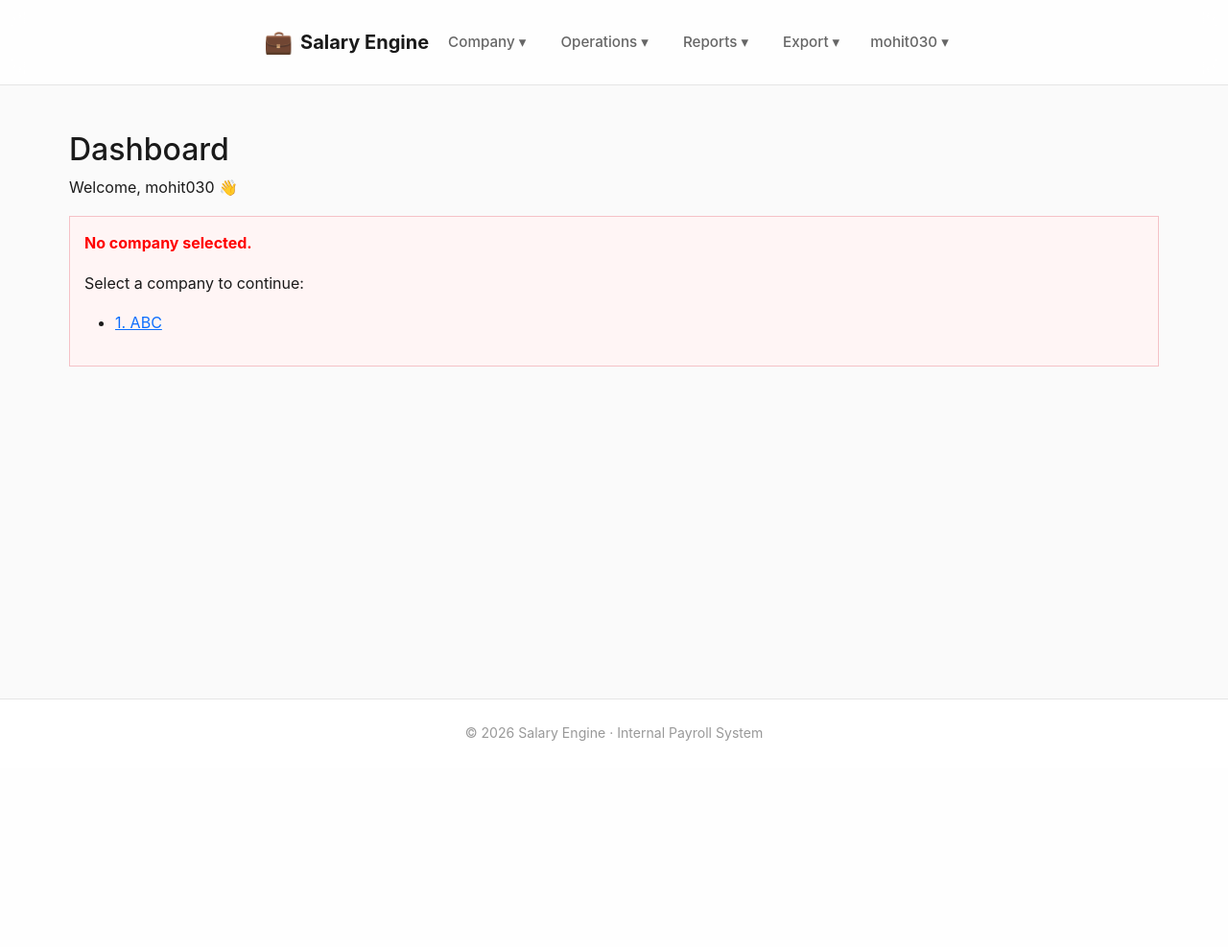
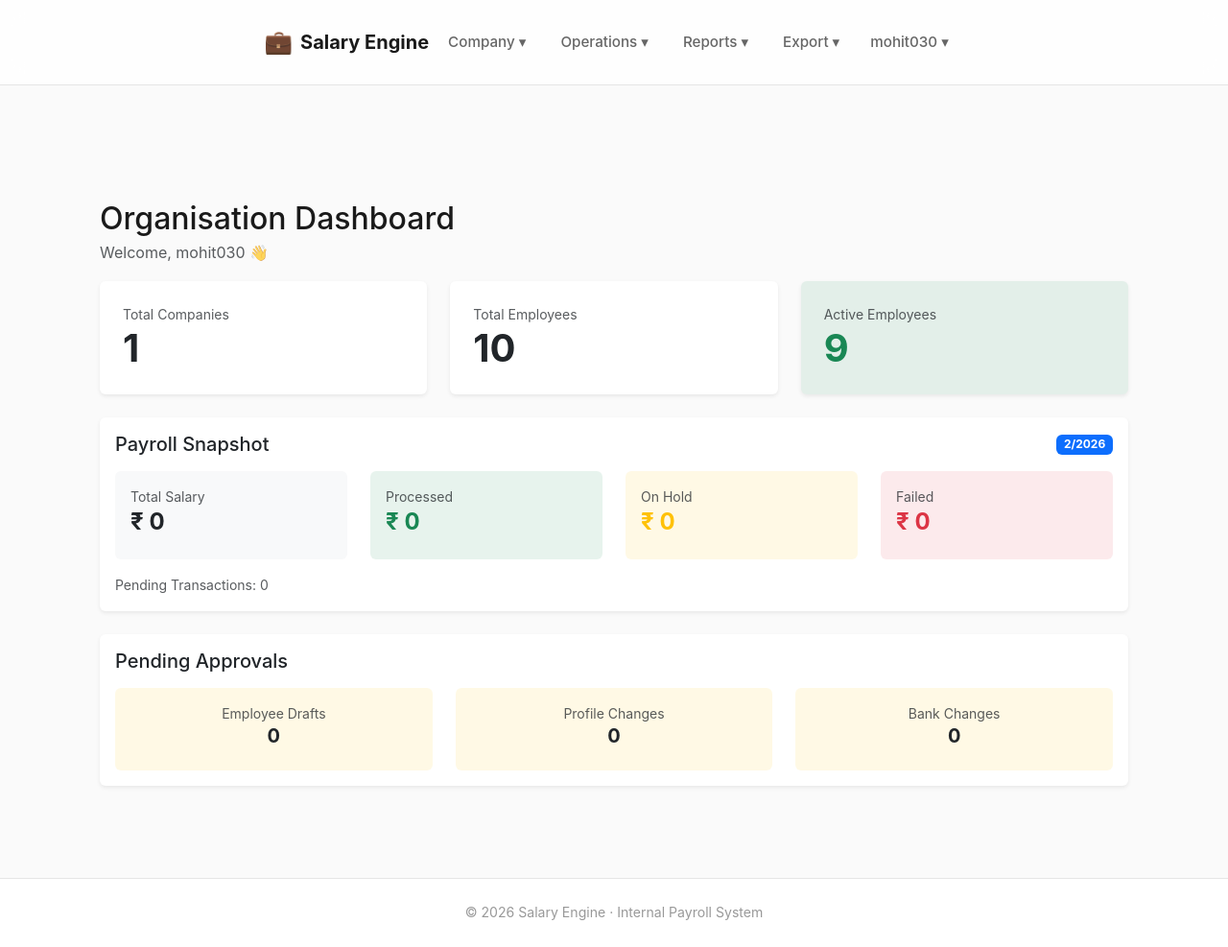
Before and after one commit to arush420/salary-bank-engine, a Django app: page /dashboard/ in a window 1280 px wide. Shown: the whole page at 96% size. Before the commit the page ends 772 px from the top, so only its background shows below. Run offline with Django 5.2, Linux system fonts and the light colour scheme; a user stored in the database is signed in; data comes from the database, SQL or seed files in the repository; both versions use the stored data as it was after the commit.

Commit message:
Dashboard view updated with short summaries

```diff
--- a/dashboard/views.py
+++ b/dashboard/views.py
@@ -7,6 +7,7 @@ from django.db import models
 from django.db.models import Sum
 from django.shortcuts import get_object_or_404, redirect, render
 
+from companies.models import Company
 from employees.models import (
     Employee,
     EmployeeDraft,
@@ -27,24 +28,66 @@ from .utils import can_reverse_batch
 # -------------------------------------------------
 @login_required
 def home(request):
-    context = {
-        "active_employees": Employee.objects.filter(
-            exit_date__isnull=True
-        ).count()
+    from datetime import date
+    from django.db.models import Sum
+
+    today = date.today()
+    current_month = today.month
+    current_year = today.year
+
+    # =========================================
+    # ORGANISATION LEVEL DATA
+    # =========================================
+
+    organisation = request.user.organisation_user.organisation
+
+    companies = Company.objects.filter(organisation=organisation)
+    employees = Employee.objects.filter(company__organisation=organisation)
+
+    total_companies = companies.count()
+    total_employees = employees.count()
+    active_employees = employees.filter(exit_date__isnull=True).count()
+
+    # =========================================
+    # CURRENT MONTH PAYROLL SUMMARY
+    # =========================================
+
+    batches = SalaryBatch.objects.filter(
+        company__organisation=organisation,
+        month=current_month,
+        year=current_year
+    )
+
+    transactions = SalaryTransaction.objects.filter(batch__in=batches)
+
+    payroll_summary = {
+        "total": transactions.aggregate(total=Sum("salary_amount"))["total"] or 0,
+        "processed": transactions.filter(status="PROCESSED").aggregate(
+            total=Sum("salary_amount")
+        )["total"] or 0,
+        "pending": transactions.filter(status="PENDING").count(),
+        "hold": transactions.filter(status="HOLD").aggregate(
+            total=Sum("salary_amount")
+        )["total"] or 0,
+        "failed": transactions.filter(status="FAILED").aggregate(
+            total=Sum("salary_amount")
+        )["total"] or 0,
     }
 
-    # Show approvals only to staff (for now)
+    context = {
+        "total_companies": total_companies,
+        "total_employees": total_employees,
+        "active_employees": active_employees,
+        "payroll_summary": payroll_summary,
+        "month": current_month,
+        "year": current_year,
+    }
+
     if request.user.is_staff:
         context.update({
-            "pending_employee_drafts": EmployeeDraft.objects.filter(
-                status="PENDING"
-            ).count(),
-            "pending_profile_changes": EmployeeChangeRequest.objects.filter(
-                status="PENDING"
-            ).count(),
-            "pending_bank_changes": BankChangeRequest.objects.filter(
-                status="PENDING"
-            ).count(),
+            "pending_employee_drafts": EmployeeDraft.objects.filter(status="PENDING").count(),
+            "pending_profile_changes": EmployeeChangeRequest.objects.filter(status="PENDING").count(),
+            "pending_bank_changes": BankChangeRequest.objects.filter(status="PENDING").count(),
         })
 
     return render(request, "dashboard/home.html", context)
--- a/templates/dashboard/home.html
+++ b/templates/dashboard/home.html
@@ -1,50 +1,153 @@
 {% extends "base.html" %}
+{% block content %}
+<div class="container mt-4">
 
-{% block content %}
-<h2>Dashboard</h2>
+    <h2 class="mb-1">Organisation Dashboard</h2>
+    <p class="text-muted">Welcome, {{ request.user.username }} 👋</p>
 
-<p>Welcome, {{ request.user.username }} 👋</p>
+    <!-- ===================================== -->
+    <!-- ORGANISATION STATS -->
+    <!-- ===================================== -->
 
-{# Check if a company IS selected #}
-{% if request.company %}
+    <div class="row g-4 mb-4">
 
-    <p><strong>Organisation:</strong> {{ request.company.organisation.name }}</p>
-    <p><strong>Company:</strong> {{ request.company.name }}</p>
+        <div class="col-md-4">
+            <div class="card shadow-sm border-0 p-4">
+                <div class="small text-muted">Total Companies</div>
+                <div class="display-6 fw-bold">
+                    {{ total_companies }}
+                </div>
+            </div>
+        </div>
 
-    <p>
-        <strong>Active Company:</strong>
-        {{ request.company.site_code }}. {{ request.company.name }}
-    </p>
+        <div class="col-md-4">
+            <div class="card shadow-sm border-0 p-4">
+                <div class="small text-muted">Total Employees</div>
+                <div class="display-6 fw-bold">
+                    {{ total_employees }}
+                </div>
+            </div>
+        </div>
 
-{# If NO company is selected, show the selection list #}
-{% else %}
+        <div class="col-md-4">
+            <div class="card shadow-sm border-0 p-4 bg-success bg-opacity-10">
+                <div class="small text-muted">Active Employees</div>
+                <div class="display-6 fw-bold text-success">
+                    {{ active_employees }}
+                </div>
+            </div>
+        </div>
 
-    <div style="border:1px solid #f5c2c7; background:#fff5f5; padding:15px;">
-        <p style="color:red;"><strong>No company selected.</strong></p>
-
-        <p>Select a company to continue:</p>
-
-        <ul>
-            {% for company in request.available_companies %}
-                <li>
-                    <a href="{% url 'companies:select_company' company.id %}">
-                        {{ company.site_code }}. {{ company.name }}
-                    </a>
-                </li>
-            {% empty %}
-                <li>
-                    No companies created yet.
-                    {% if request.role == "ADMIN" %}
-                        <br>
-                        <a href="{% url 'companies:company_create' %}">
-                            ➕ Create your first company
-                        </a>
-                    {% endif %}
-                </li>
-            {% endfor %}
-        </ul>
     </div>
 
-{% endif %}
 
+    <!-- ===================================== -->
+    <!-- CURRENT MONTH PAYROLL SNAPSHOT -->
+    <!-- ===================================== -->
+
+    <div class="card shadow-sm border-0 mb-4">
+        <div class="card-body">
+
+            <div class="d-flex justify-content-between align-items-center mb-3">
+                <h5 class="mb-0">Payroll Snapshot</h5>
+                <span class="badge bg-primary">
+                    {{ month }}/{{ year }}
+                </span>
+            </div>
+
+            <div class="row g-4">
+
+                <div class="col-md-3">
+                    <div class="p-3 bg-light rounded">
+                        <div class="small text-muted">Total Salary</div>
+                        <div class="h4 fw-bold">
+                            ₹ {{ payroll_summary.total }}
+                        </div>
+                    </div>
+                </div>
+
+                <div class="col-md-3">
+                    <div class="p-3 bg-success bg-opacity-10 rounded">
+                        <div class="small text-muted">Processed</div>
+                        <div class="h4 fw-bold text-success">
+                            ₹ {{ payroll_summary.processed }}
+                        </div>
+                    </div>
+                </div>
+
+                <div class="col-md-3">
+                    <div class="p-3 bg-warning bg-opacity-10 rounded">
+                        <div class="small text-muted">On Hold</div>
+                        <div class="h4 fw-bold text-warning">
+                            ₹ {{ payroll_summary.hold }}
+                        </div>
+                    </div>
+                </div>
+
+                <div class="col-md-3">
+                    <div class="p-3 bg-danger bg-opacity-10 rounded">
+                        <div class="small text-muted">Failed</div>
+                        <div class="h4 fw-bold text-danger">
+                            ₹ {{ payroll_summary.failed }}
+                        </div>
+                    </div>
+                </div>
+
+            </div>
+
+            <div class="mt-3 text-muted small">
+                Pending Transactions: {{ payroll_summary.pending }}
+            </div>
+
+        </div>
+    </div>
+
+
+    <!-- ===================================== -->
+    <!-- APPROVALS -->
+    <!-- ===================================== -->
+
+    {% if request.user.is_staff %}
+
+    <div class="card shadow-sm border-0">
+        <div class="card-body">
+            <h5 class="mb-3">Pending Approvals</h5>
+
+            <div class="row">
+
+                <div class="col-md-4">
+                    <div class="p-3 bg-warning bg-opacity-10 rounded text-center">
+                        <div class="small text-muted">Employee Drafts</div>
+                        <div class="h5 fw-bold">
+                            {{ pending_employee_drafts }}
+                        </div>
+                    </div>
+                </div>
+
+                <div class="col-md-4">
+                    <div class="p-3 bg-warning bg-opacity-10 rounded text-center">
+                        <div class="small text-muted">Profile Changes</div>
+                        <div class="h5 fw-bold">
+                            {{ pending_profile_changes }}
+                        </div>
+                    </div>
+                </div>
+
+                <div class="col-md-4">
+                    <div class="p-3 bg-warning bg-opacity-10 rounded text-center">
+                        <div class="small text-muted">Bank Changes</div>
+                        <div class="h5 fw-bold">
+                            {{ pending_bank_changes }}
+                        </div>
+                    </div>
+                </div>
+
+            </div>
+
+        </div>
+    </div>
+
+    {% endif %}
+
+</div>
 {% endblock %}
```
Also changed, not shown: db.sqlite3.
